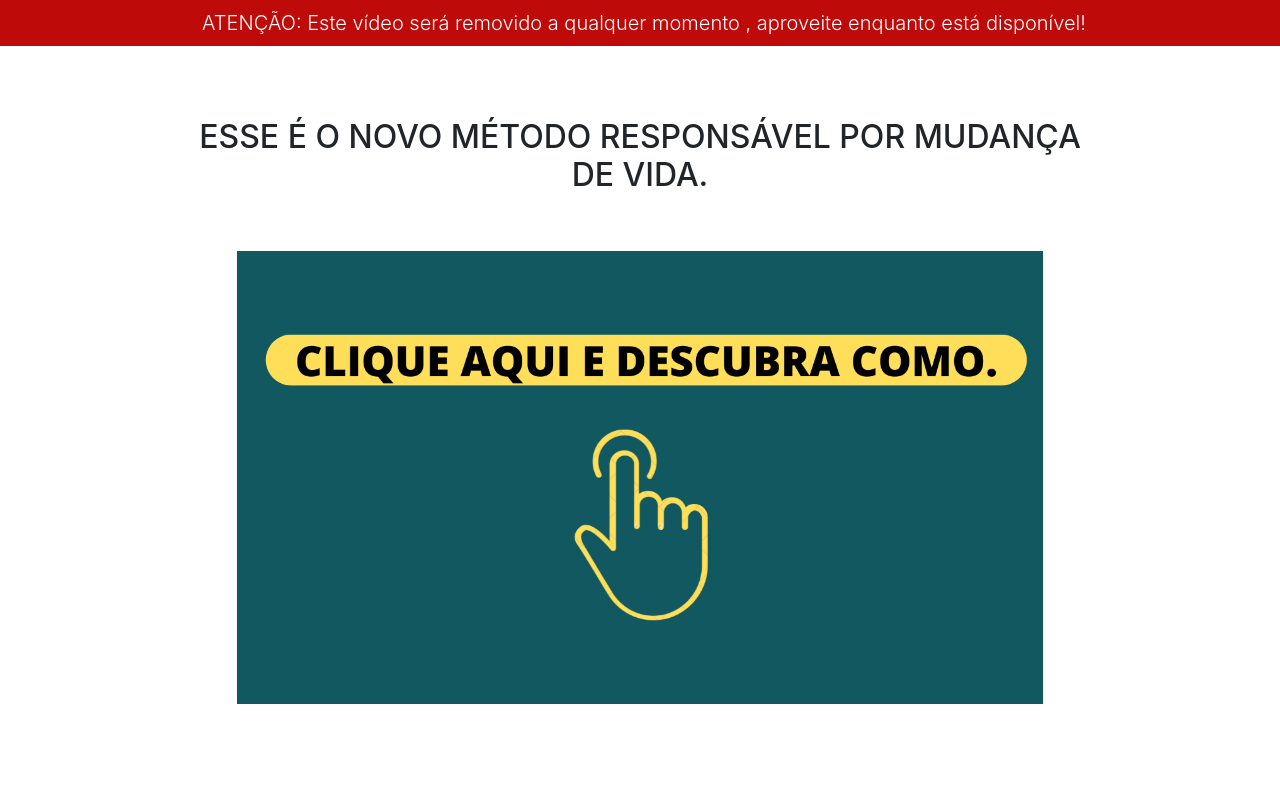
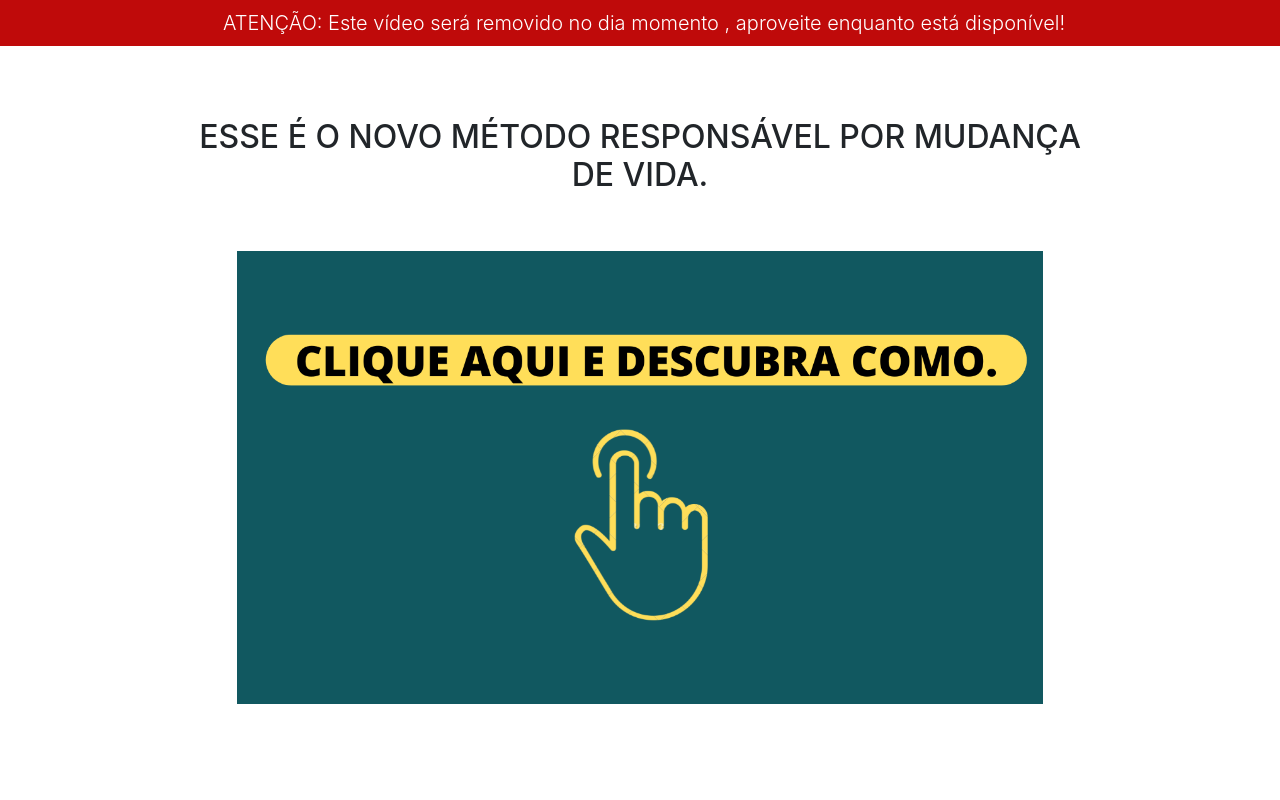
Before and after one commit to GioSSilva1909/gdvrenda.site, a plain HTML site: page index.html in a window 1280 px wide. Shown: the top 800 px of the page. Drawn offline with nearby package versions, Linux system fonts and the light colour scheme.

Commit message:
Update index.html

```diff
--- a/index.html
+++ b/index.html
@@ -31,7 +31,7 @@
 
     <nav class="navbar justify-content-center text-center">
       <span class="lead">
-        <i class="fas fa-exclamation-triangle mr-2"></i>ATENÇÃO: Este vídeo será removido a qualquer <span id="dia"></span> momento <span id="mes"></span>, aproveite enquanto está disponível!
+        <i class="fas fa-exclamation-triangle mr-2"></i>ATENÇÃO: Este vídeo será removido no dia <span id="dia"></span> momento <span id="mes"></span>, aproveite enquanto está disponível!
       </span>
     </nav>
 
```
